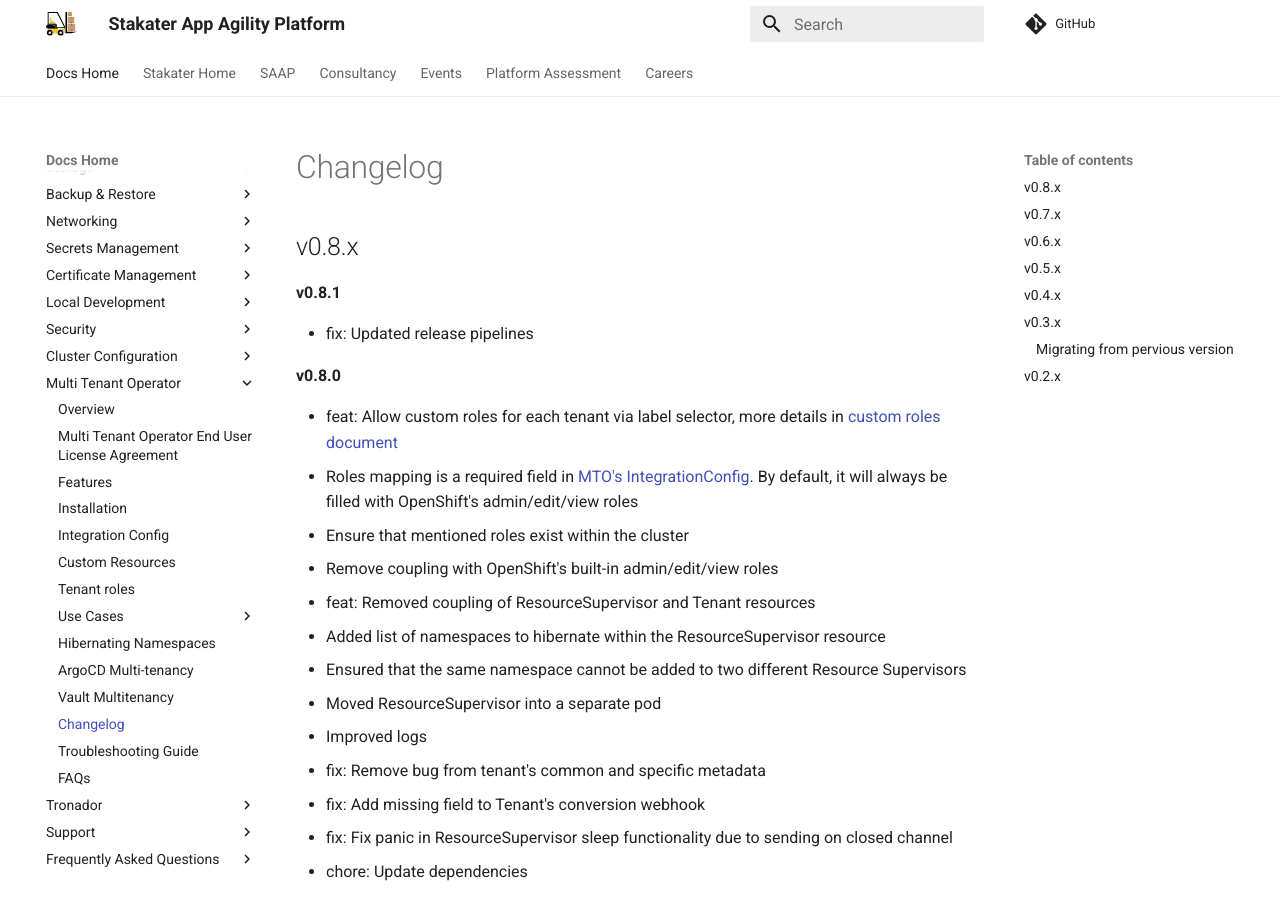
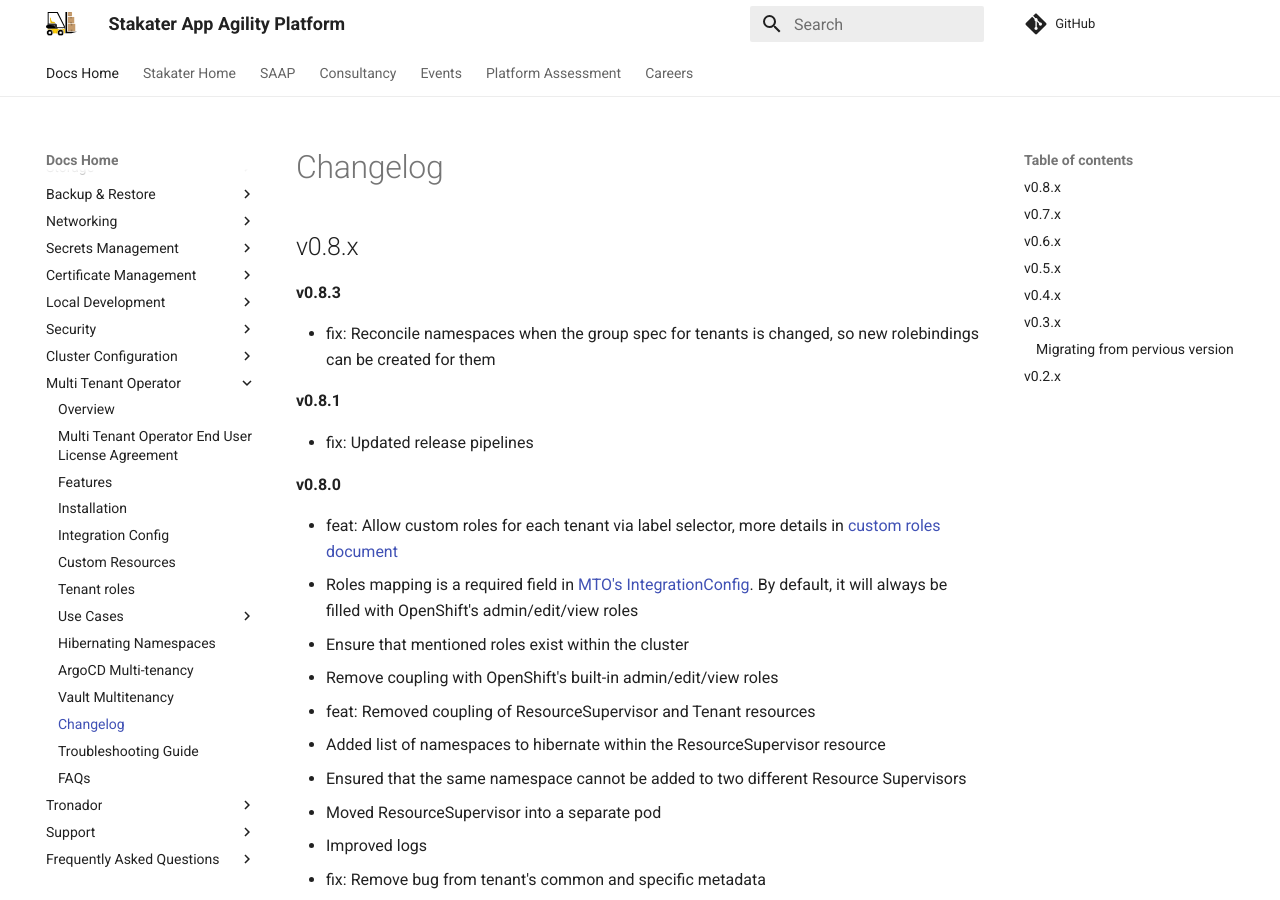
Before and after one commit to stakater/stakater-docs, an MkDocs documentation site: the page built from docs/content/sre/multi-tenant-operator/changelog.md, in a window 1280 px wide and 900 px high. Built offline with MkDocs 1.6.1 and Material for MkDocs 9.7.7, drawn with Linux system fonts in a browser that asks for light colours; comment, search, counter and statistics services are not loaded.

Commit message:
Update changelog.md

```diff
--- a/docs/content/sre/multi-tenant-operator/changelog.md
+++ b/docs/content/sre/multi-tenant-operator/changelog.md
@@ -1,6 +1,10 @@
 # Changelog
 
 ## v0.8.x
+
+**v0.8.3**
+
+- fix: Reconcile namespaces when the group spec for tenants is changed, so new rolebindings can be created for them
 
 **v0.8.1**
 
```
